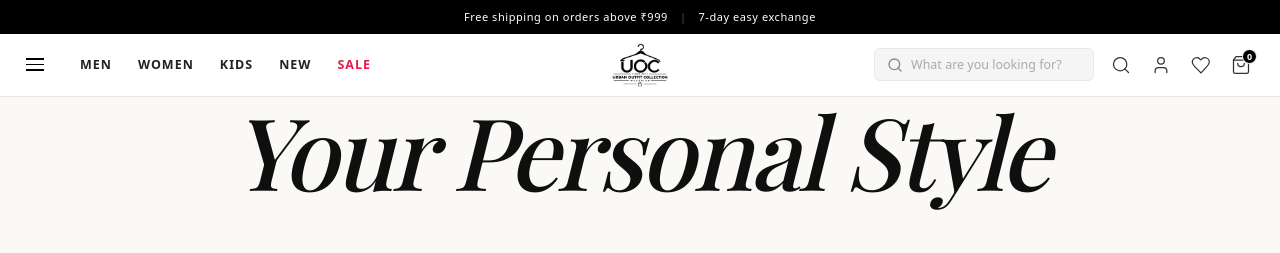
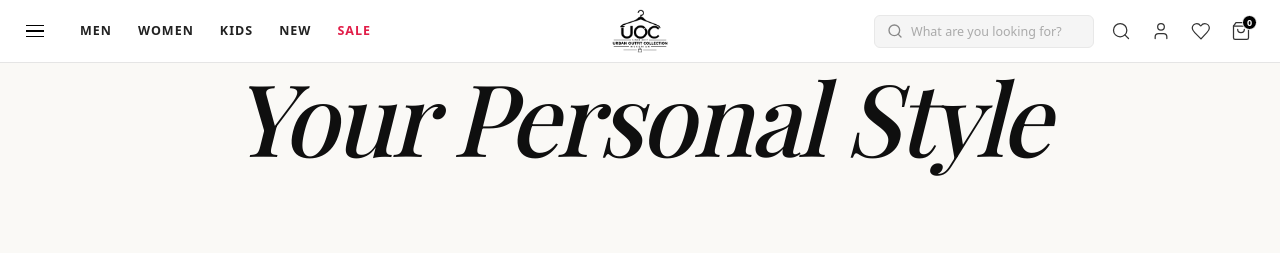
Before and after one commit to MadhavArora1213/clothing, a PHP site: page / in a window 1280 px wide. Shown: the top 253 px of the page. Run offline with PHP 8.4, Linux system fonts and the light colour scheme; data comes from the database, SQL or seed files in the repository; data that the repository does not hold is empty; some libraries are stand-ins or nearby versions; some web fonts are replaced.

Commit message:
remove: top announcement bar

```diff
--- a/includes/header.php
+++ b/includes/header.php
@@ -126,15 +126,6 @@ if (!defined('BASE_URL')) {
   <link rel="stylesheet" href="<?= BASE_URL ?>/css/style.css?v=<?= filemtime(__DIR__ . '/../css/style.css') ?>">
 </head>
 <body>
-
-  <!-- Top Announcement Bar -->
-  <div class="uoc-announcement">
-    <div class="uoc-announcement-inner">
-      <span>Free shipping on orders above ₹999</span>
-      <span class="uoc-announcement-sep">|</span>
-      <span>7-day easy exchange</span>
-    </div>
-  </div>
 
   <!-- Main Header -->
   <header class="uoc-header" id="siteHeader">
```
